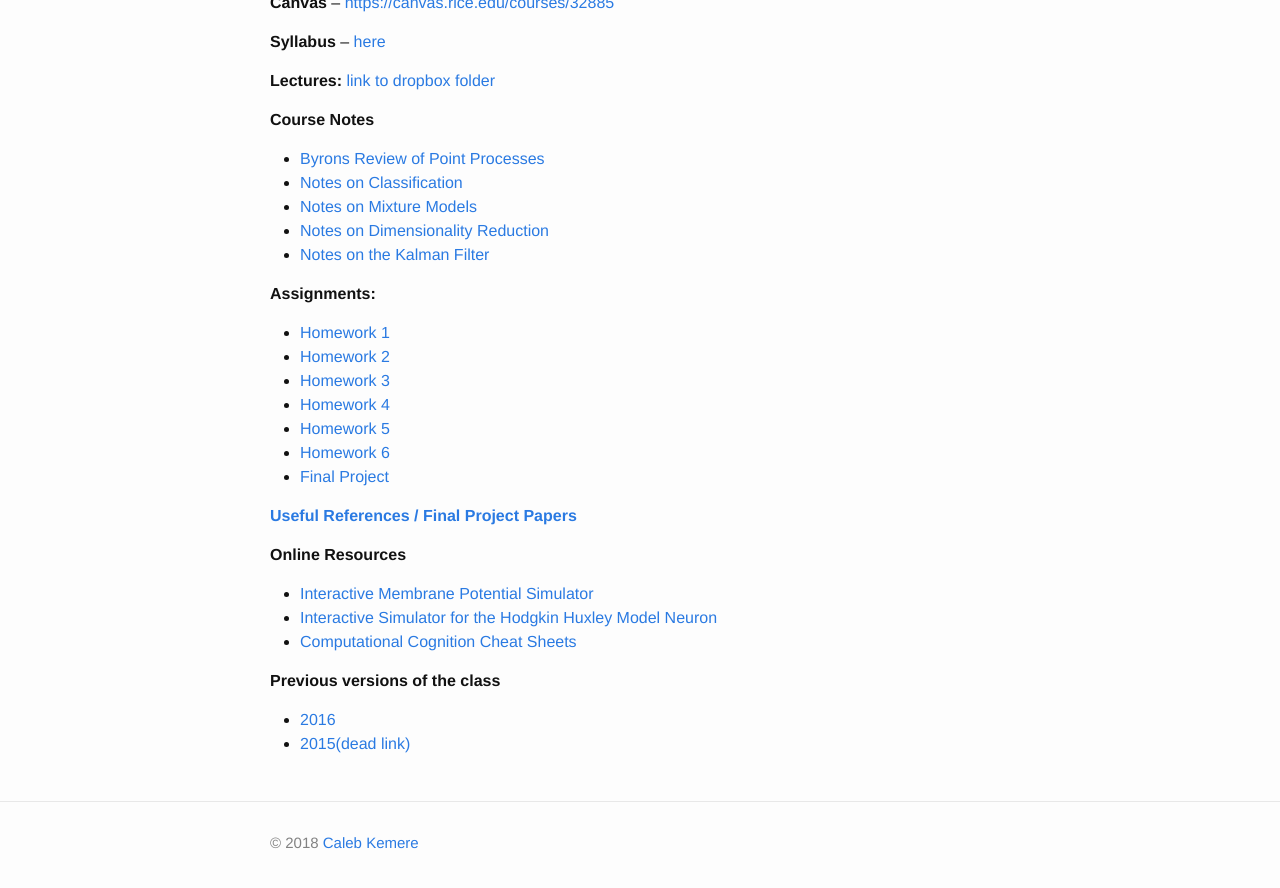
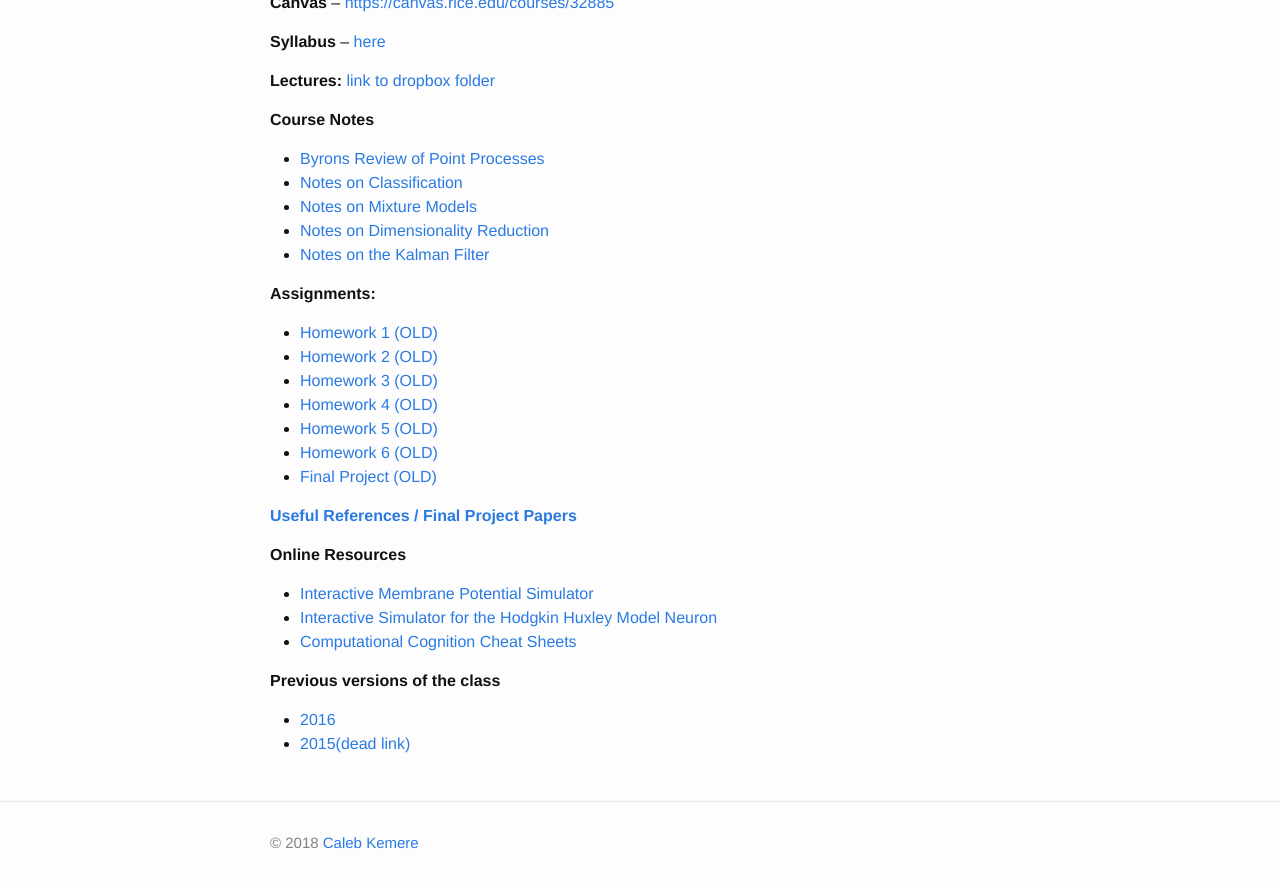
Before and after one commit to elec548/elec548.github.io, a Jekyll site: the page built from index.md, in a window 1280 px wide and 900 px high, scrolled down 688 px. Shown: the top 888 px of the window. Built offline with Jekyll 4.4.1, drawn with Linux system fonts in a browser that asks for light colours.

Commit message:
Updated for 2020 version 2

```diff
--- a/index.md
+++ b/index.md
@@ -60,13 +60,13 @@ analysis. This course is open to students with no prior neurobiology coursework.
 
 **Assignments:**
 
-  + [Homework 1](/Assignments/hw1.html)
-  + [Homework 2](/Assignments/hw2.html)
-  + [Homework 3](/Assignments/hw3.html)
-  + [Homework 4](/Assignments/hw4.html)
-  + [Homework 5](/Assignments/hw5.html)
-  + [Homework 6](/Assignments/hw6.html)
-  + [Final Project](/Assignments/finalproject.html)
+  + [Homework 1 (OLD)](/Assignments/hw1.html)
+  + [Homework 2 (OLD)](/Assignments/hw2.html)
+  + [Homework 3 (OLD)](/Assignments/hw3.html)
+  + [Homework 4 (OLD)](/Assignments/hw4.html)
+  + [Homework 5 (OLD)](/Assignments/hw5.html)
+  + [Homework 6 (OLD)](/Assignments/hw6.html)
+  + [Final Project (OLD)](/Assignments/finalproject.html)
 
 [**Useful References / Final Project Papers**](Resources/)
 
```
